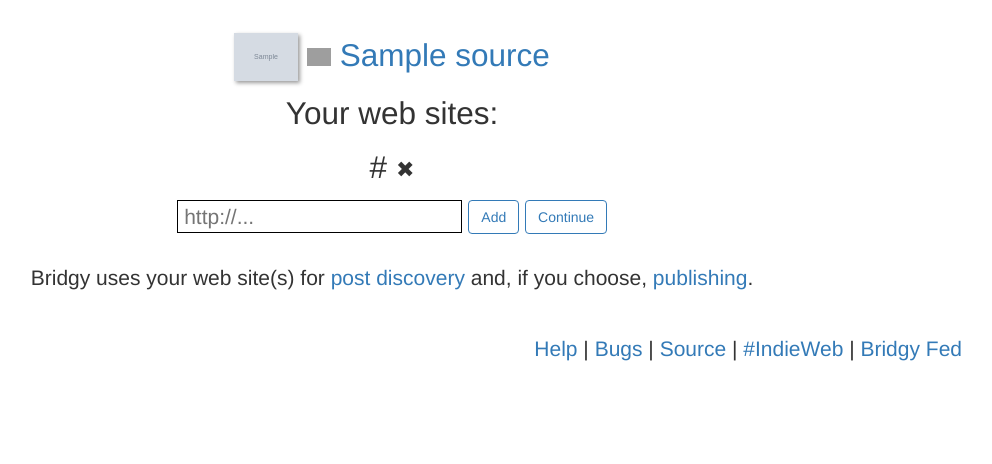
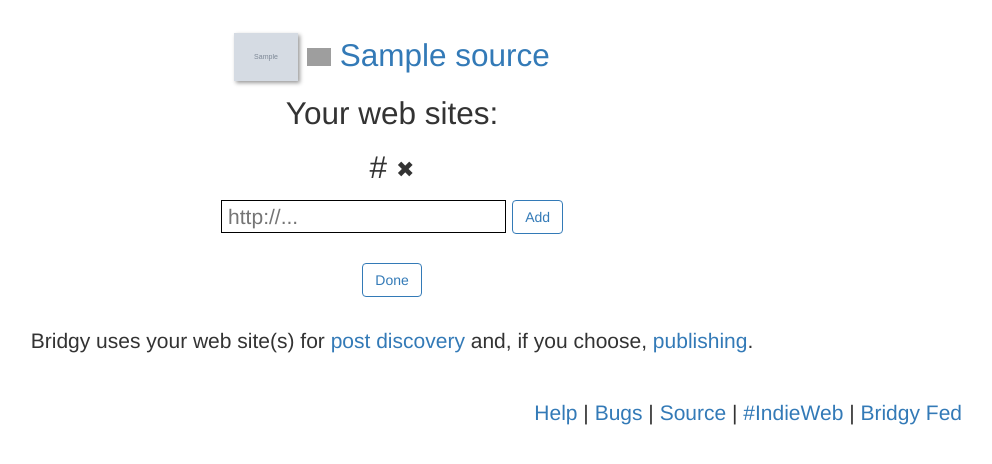
Before and after one commit to snarfed/bridgy, a Python web app: template templates/edit_websites.html in a window 1280 px wide. Shown: the part 225-689 px from the top of the page, without its empty margins (248-1240 px from the left). Run offline with Jinja, Linux system fonts and the light colour scheme; the template is opened without the code that fills it: most values are stand-ins (such as "Sample title", 1, 10 or a date in 2020); grey boxes marked "Sample" are stand-in pictures; some libraries are stand-ins or nearby versions; grey boxes are pictures that could not be loaded.

Commit message:
app: tweak edit web sites page

```diff
--- a/templates/edit_websites.html
+++ b/templates/edit_websites.html
@@ -1,6 +1,6 @@
 {% extends "base.html" %}
 
-{% block title %}Add web site - Bridgy{% endblock %}
+{% block title %}Edit web sites - Bridgy{% endblock %}
 
 {% block content %}
 
@@ -32,13 +32,16 @@
   <input type="submit" class="btn btn-default" value="Add" />
   <input type="hidden" name="source_key" value="{{ source.key.urlsafe().decode() }}" />
 </form>
+</div>
 
 {% if source.website_links %}
+<br />
+<div class="row">
 <form method="get" action="{{ source.bridgy_path() }}">
-  <input type="submit" class="btn btn-default" value="Continue" />
+  <input type="submit" class="btn btn-default" value="Done" />
 </form>
+</div>
 {% endif %}
-</div>
 
 <br>
 <p class="row">Bridgy uses your web site(s) for <a href="https://brid.gy/about#link">post discovery</a> and, if you choose, <a href="https://brid.gy/about#publish">publishing</a>.</p>
```
